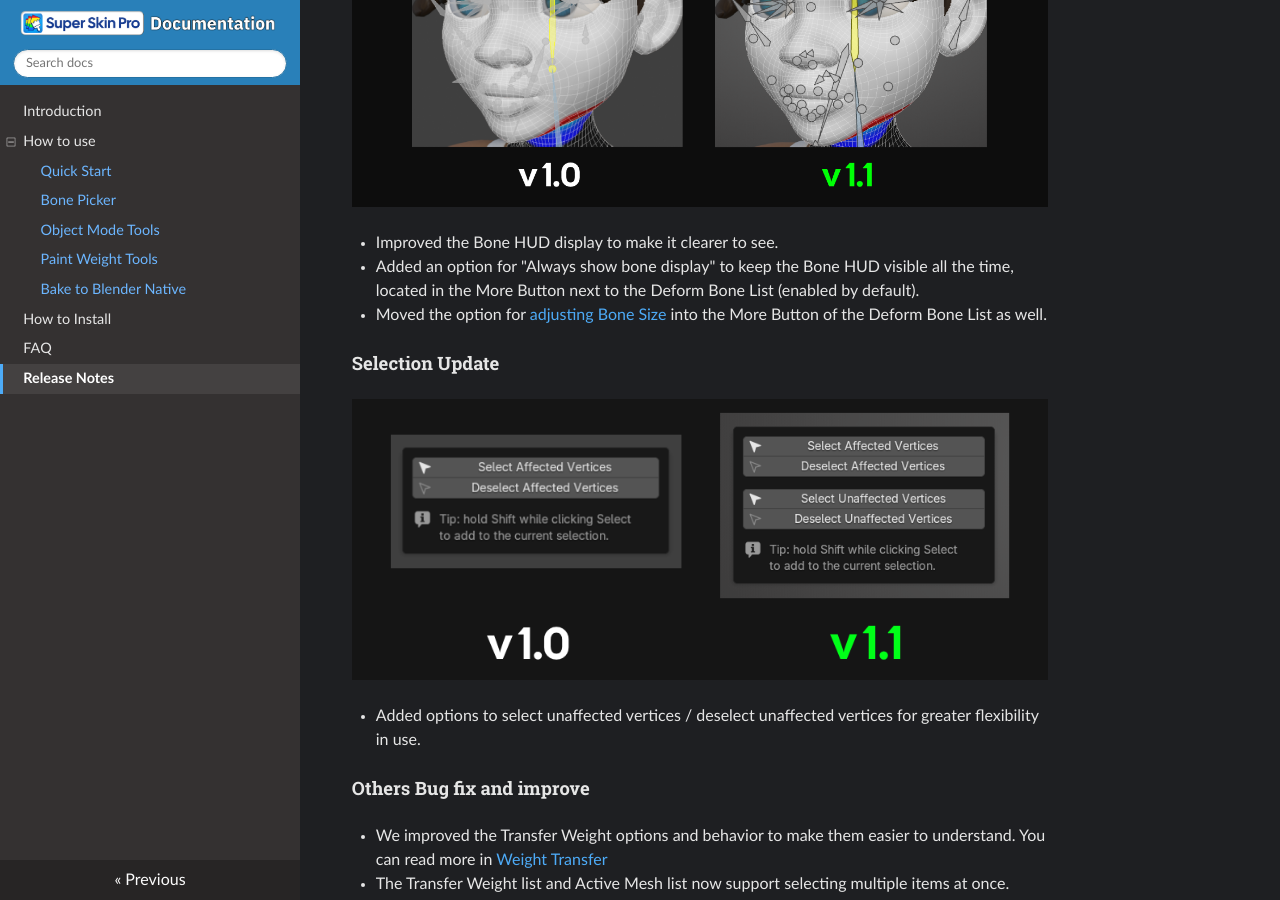
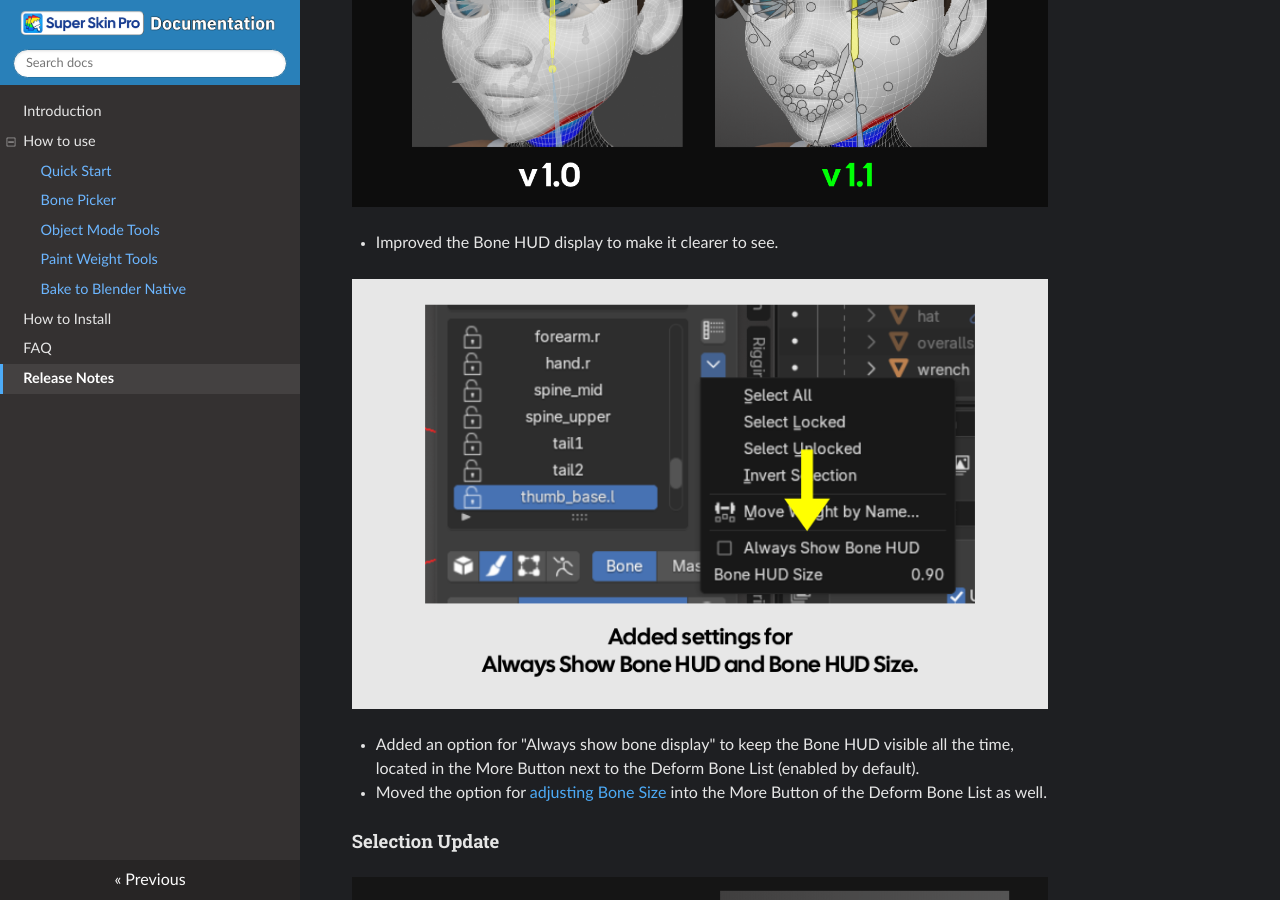
Before and after one commit to tonmaiart/superskinpro-docs, an MkDocs documentation site: the page built from docs/release_notes.md, in a window 1280 px wide and 900 px high, scrolled down 857 px. Built offline with MkDocs 1.6.1, drawn with Linux system fonts in a browser that asks for light colours; nearby versions of some CDN libraries.

Commit message:
Update docs release notes

```diff
--- a/docs/release_notes.md
+++ b/docs/release_notes.md
@@ -14,6 +14,11 @@
 ![Edit Tools](assets/images/1_1_hud_bone.png)
 
 * Improved the Bone HUD display to make it clearer to see.
+
+
+![Edit Tools](assets/images/1_1_hud_options.png)
+
+
 * Added an option for "Always show bone display" to keep the Bone HUD visible all the time, located in the More Button next to the Deform Bone List (enabled by default).
 * Moved the option for [adjusting Bone Size](bone_picker.md) into the More Button of the Deform Bone List as well.
 
```
Also changed, not shown: docs/assets/images/1_1_hud_options.png (added).
